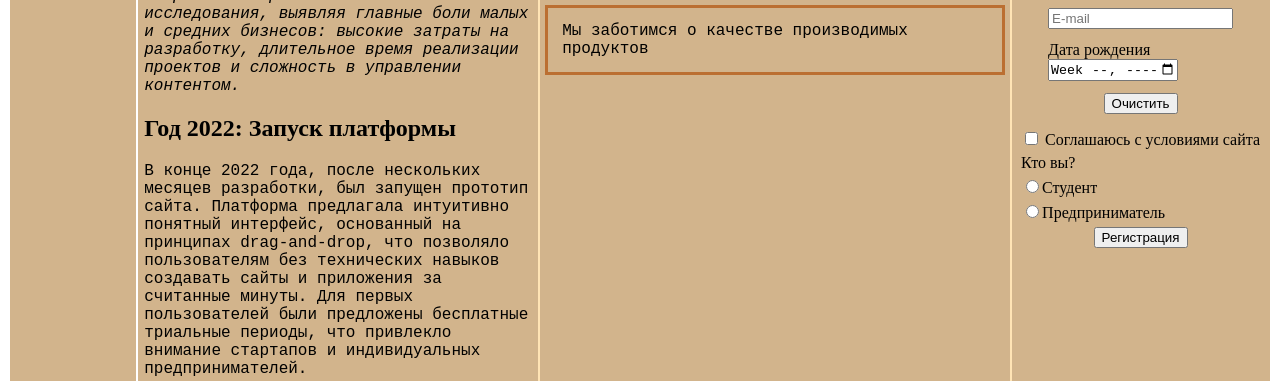
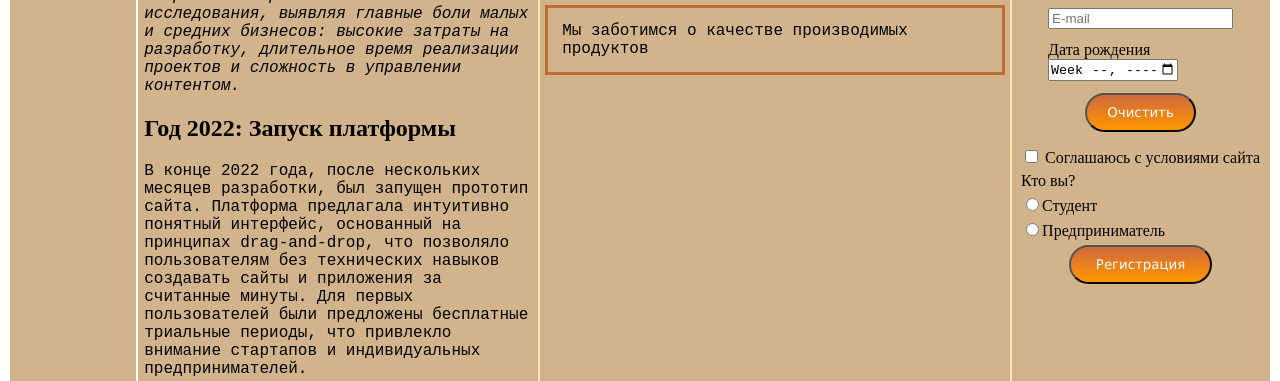
Before and after one commit to MaksimusK/SiteDevelopment, a plain HTML site: page index.html in a window 1280 px wide. Shown: the part 475-856 px from the top of the page. Drawn offline with Linux system fonts and the light colour scheme.

Commit message:
изменение кнопок

```diff
--- a/index.html
+++ b/index.html
@@ -3,14 +3,38 @@
     <meta charset="utf-8">
     <title>Titan</title>
     <style>
+.custom-btn {
+  width: 60%;
+  height: 60%;
+  color: #fff;
+  border-radius: 30px;
+  padding: 10px 25px;
+  font-family:Verdana, Geneva, Tahoma, sans-serif;
+  font-weight: 500;
+  background: transparent;
+  cursor: pointer;
+  position: relative;
+  display: inline-block;
+  outline: none;
+}
+.btn-7 {
+background: linear-gradient(0deg, rgba(255,151,0,1) 0%, rgb(207, 104, 60) 100%);
+  line-height: 35px;
+  padding: 0;
+  border: 1;
+}
+
         .btn {
-        display:block; /* Строчно-блочный элемент */
-        background: #bb6f32; /* Серый цвет фона */
-        color: #fff; /* Белый цвет текста */
-        padding: 1rem 1.5rem; /* Поля вокруг текста */
+        display:block;
+        background: #bb6f32;
+        color: #fff;
+        padding: 1rem 1.5rem;
         text-align: center;
         border-radius: 10px;
-   }
+         }
+         input{
+
+         }
         a{
             text-decoration:none;
         }
@@ -166,7 +190,7 @@
                                         <td nowrap align=left><label>Дата рождения</label><br><input type="week" min="1990-W18" max="2024-W26" required></td>
                                     </tr>
                                     <tr>
-                                        <td nowrap align=center><input type=reset value="Очистить"></td>
+                                        <td nowrap align=center><input class="custom-btn btn-7" type=reset value="Очистить"></td>
                                     </tr>
                                 </form>
                             </table>
@@ -184,7 +208,7 @@
                                     <td nowrap align=left><input type=radio name="opros">Предприниматель</td>
                                 </tr>
                                 <tr>
-                                    <td nowrap align=center><input type=submit value="Регистрация" ></td>
+                                    <td nowrap align=center><input class="custom-btn btn-7" type=submit value="Регистрация" ></td>
                                 </tr>
 
                         </td>
```
